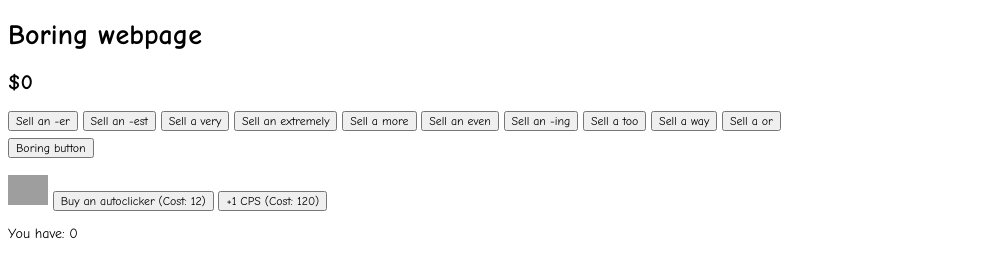
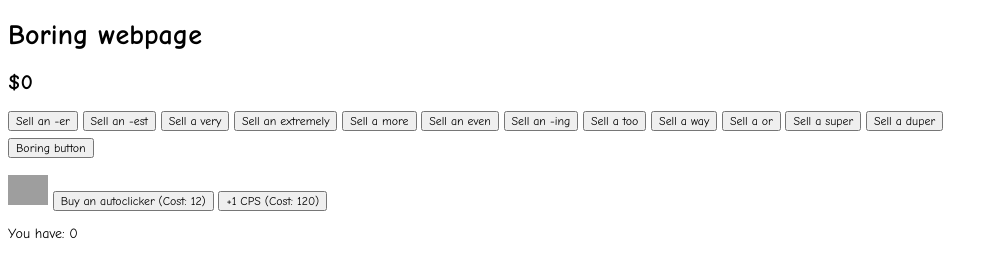
Before and after one commit to greensofa24/boringbutton, a plain HTML site: page boringbutton.html in a window 1280 px wide. Shown: the top 253 px of the page, without its empty margins (0-998 px from the left). Drawn offline with Linux system fonts and the light colour scheme; grey boxes are pictures that could not be loaded.

Commit message:
Update boringbutton.html

```diff
--- a/boringbutton.html
+++ b/boringbutton.html
@@ -295,6 +295,16 @@ sell(10077696, 1953125);
 or -= 1;
 update();
 }">Sell a or</button>
+<button onclick="if(superr) {
+sell(60466176, 9765625);
+superr -= 1;
+update();
+}">Sell a super</button>
+<button onclick="if(duper) {
+sell(362797056, 48828125);
+duper -= 1;
+update();
+}">Sell a duper</button>
 
 <tbr/>
 <button id="button" onclick="number ++;
```
